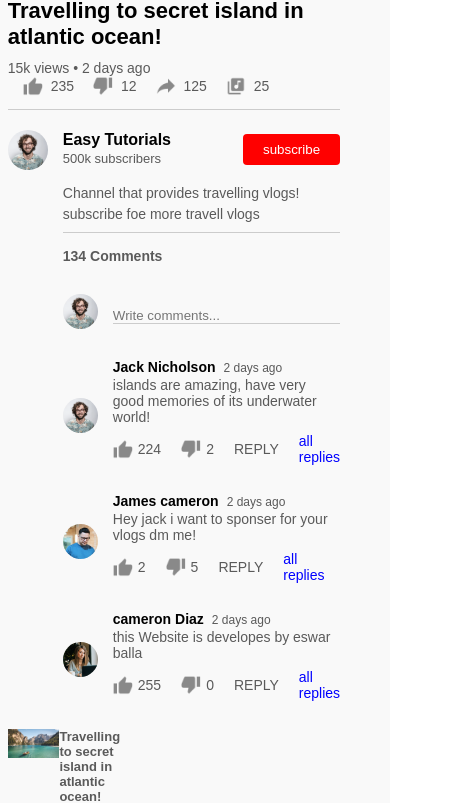
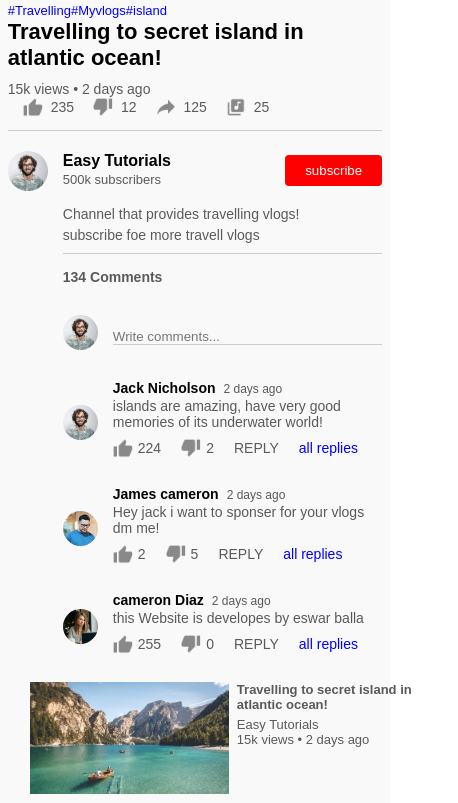
Before and after one commit to Eswarballa/Entertainment_website, a plain HTML site: page videoplay.html in a window 390 px wide. Shown: the part 264-1067 px from the top of the page, 458 px wide, since content can reach past the window. Drawn offline with Linux system fonts and the light colour scheme.

Commit message:
Update dwstyle.css

```diff
--- a/css/dwstyle.css
+++ b/css/dwstyle.css
@@ -173,7 +173,7 @@ border-radius: 8px;
     display: block;
     margin-bottom: 5px;
 }
-@media (max-width: 900px){
+@media (max-width: 600px){
     .menu-icon{
         display: none;
     }
@@ -184,6 +184,11 @@ border-radius: 8px;
 
     padding-left: 5%;
     padding-right: 5%;
+    }
+    .rightside .side-video-list{
+        padding-left: 5%;
+        padding-right: 5%;
+        width: 450px;
     }
     .nav-right img{
         display: none;
@@ -201,6 +206,11 @@ border-radius: 8px;
     .logo{
         width: 90px;
     }
+     .play-video{
+        width: 150%;
+        flex: auto;
+    }
+
 
 
 
```
